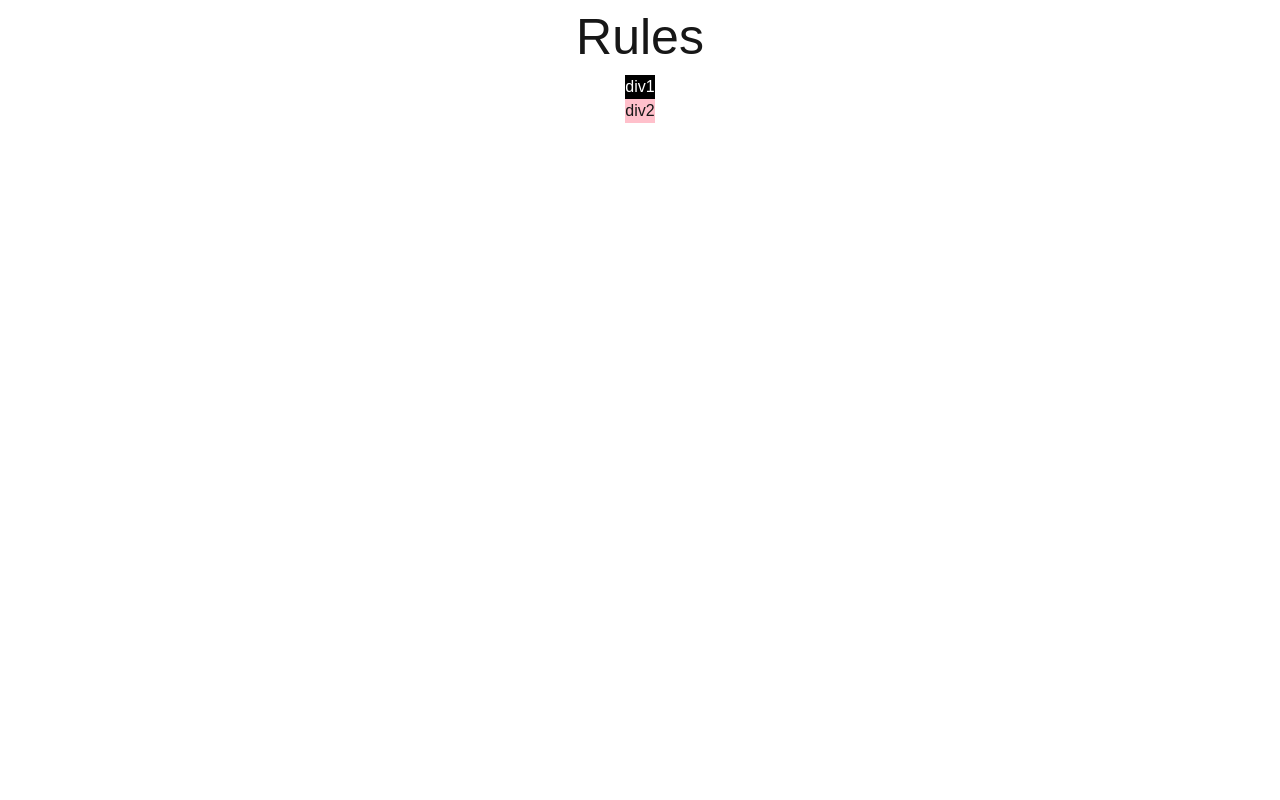
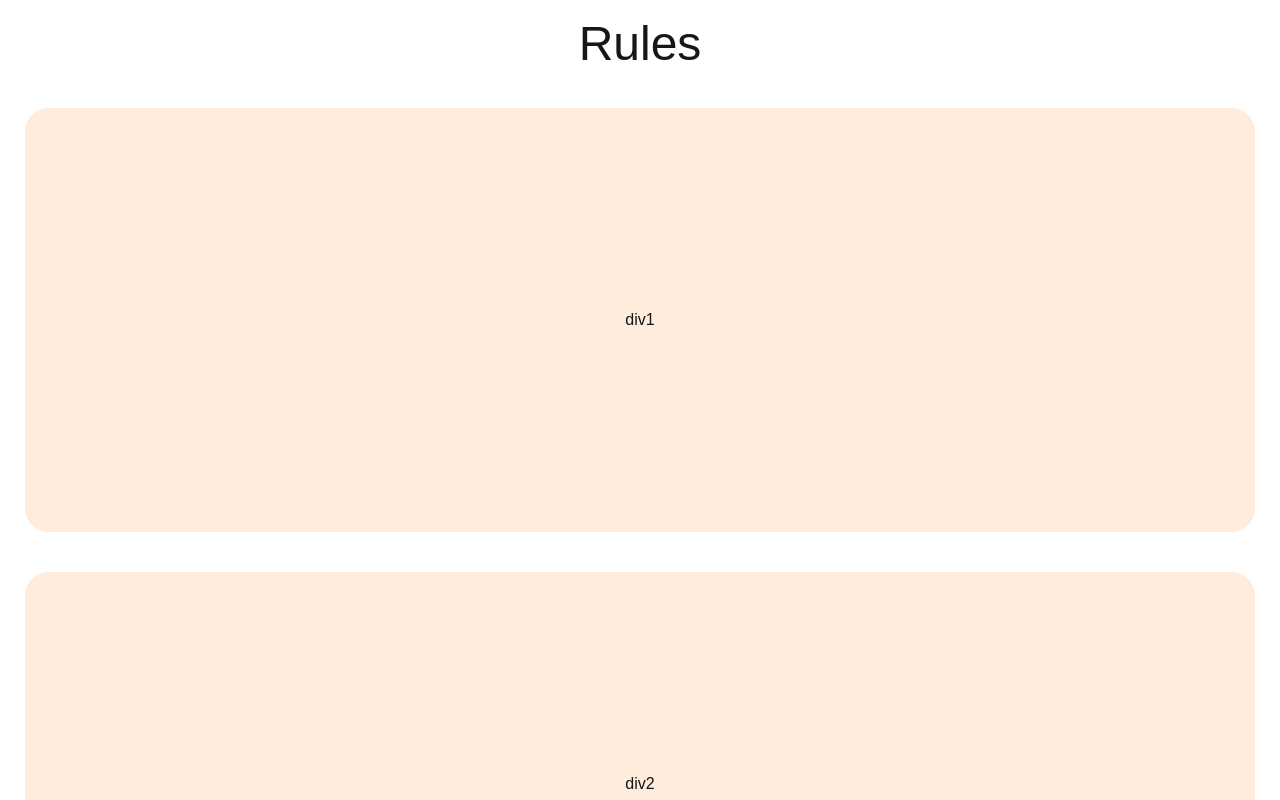
Before and after one commit to dsneed123/Sip-OR-Spin, a Next.js app in the folder sip-or-spin/: page /Rules in a window 1280 px wide. Shown: the top 800 px of the page. Built offline with nearby package versions, Linux system fonts and the light colour scheme.

Commit message:
use tailwind

```diff
--- a/sip-or-spin/src/app/Rules/page.tsx
+++ b/sip-or-spin/src/app/Rules/page.tsx
@@ -3,13 +3,13 @@ const rules = () => {
     return (
         <>
             <div>
-                <h1 style={{ fontSize: '50px', textAlign: 'center' }}>Rules</h1>
+                <h1 className="pt-5 pb-10 text-5xl text-center">Rules</h1>
             </div>
-            <div style={{ display: 'flex', flexDirection: 'column', alignItems: 'center'}}>
-                <div style={{ alignItems: 'stretch', flex: 1, backgroundColor: 'black' }}>
-                    <p style= {{ color: 'white' }}>div1</p>
+            <div style={{ display: 'flex', gap: '40px', flexDirection: 'column', alignItems: 'center'}}>
+                <div className="flex-1 bg-[#FFECDC] rounded-3xl pt-50 pb-50 pr-150 pl-150">
+                    <p>div1</p>
                 </div>
-                <div style= {{ alignItems: 'stretch', flex: 2, backgroundColor: 'pink' }}>
+                <div className="flex-1 bg-[#FFECDC] rounded-3xl pt-50 pb-50 pr-150 pl-150">
                     <p>div2</p>
                 </div>
             </div>
```
